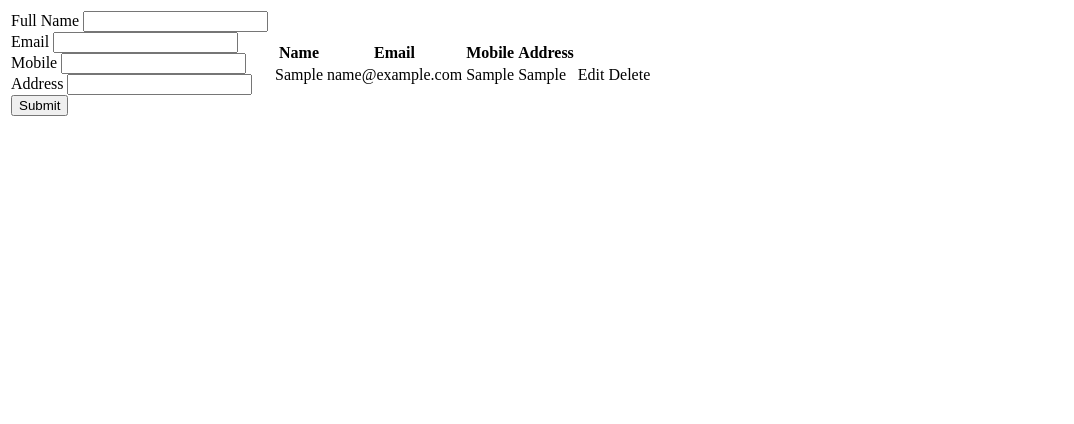
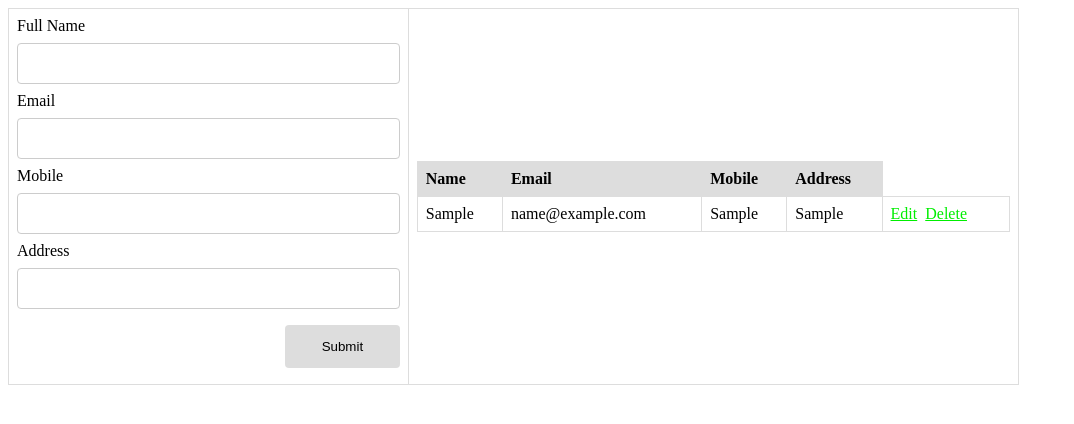
Before and after one commit to Anupamit/crud-with-js, a plain HTML site: page index.html in a window 1280 px wide. Both pictures are taken after typing "Sample", "name@example.com", "Sample", "Sample" into the empty fields and a click on the input "Submit". Shown: the whole page, without its empty margins (0-1074 px from the left). Drawn offline with Linux system fonts and the light colour scheme.

Commit message:
added css

```diff
--- a/index.html
+++ b/index.html
@@ -5,7 +5,7 @@
     <title>
         CRUD JS
     </title>
-    <link rel="stylesheet" href="style.css">
+    <link rel="stylesheet" href="styles.css">
 </head>
 
 <body>
--- /dev/null
+++ b/styles.css
@@ -0,0 +1,60 @@
+body > table{
+    width: 80%;
+}
+
+table{
+    border-collapse: collapse;
+}
+table.list{
+    width:100%;
+}
+
+td, th {
+    border: 1px solid #dddddd;
+    text-align: left;
+    padding: 8px;
+}
+tr:nth-child(even),table.list thead>tr {
+    background-color: #dddddd;
+}
+
+input[type=text], input[type=number] {
+    width: 100%;
+    padding: 12px 20px;
+    margin: 8px 0;
+    display: inline-block;
+    border: 1px solid #ccc;
+    border-radius: 4px;
+    box-sizing: border-box;
+}
+
+input[type=submit]{
+    width: 30%;
+    background-color: #ddd;
+    color: #000;
+    padding: 14px 20px;
+    margin: 8px 0;
+    border: none;
+    border-radius: 4px;
+    cursor: pointer;
+}
+
+form div.form-action-buttons{
+    text-align: right;
+}
+
+a{
+    cursor: pointer;
+    text-decoration: underline;
+    color: #00ee00;
+    margin-right: 4px;
+}
+
+label.validation-error{
+    color:   red;
+    margin-left: 5px;
+}
+
+.hide{
+    display:none;
+}
```
